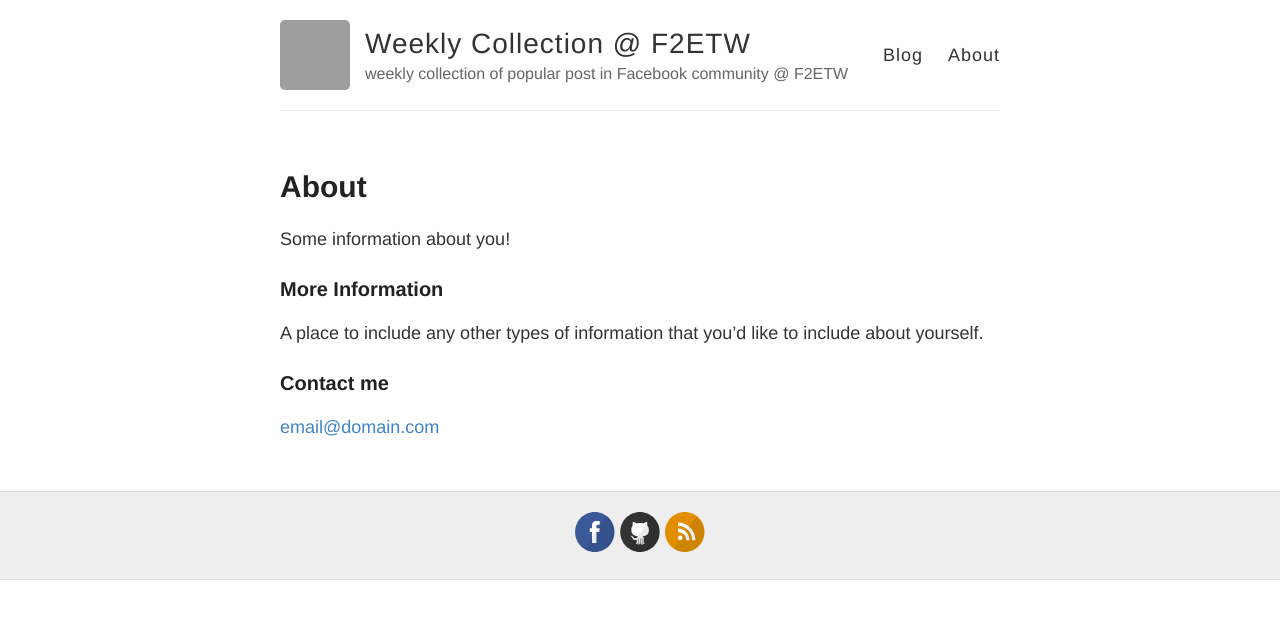
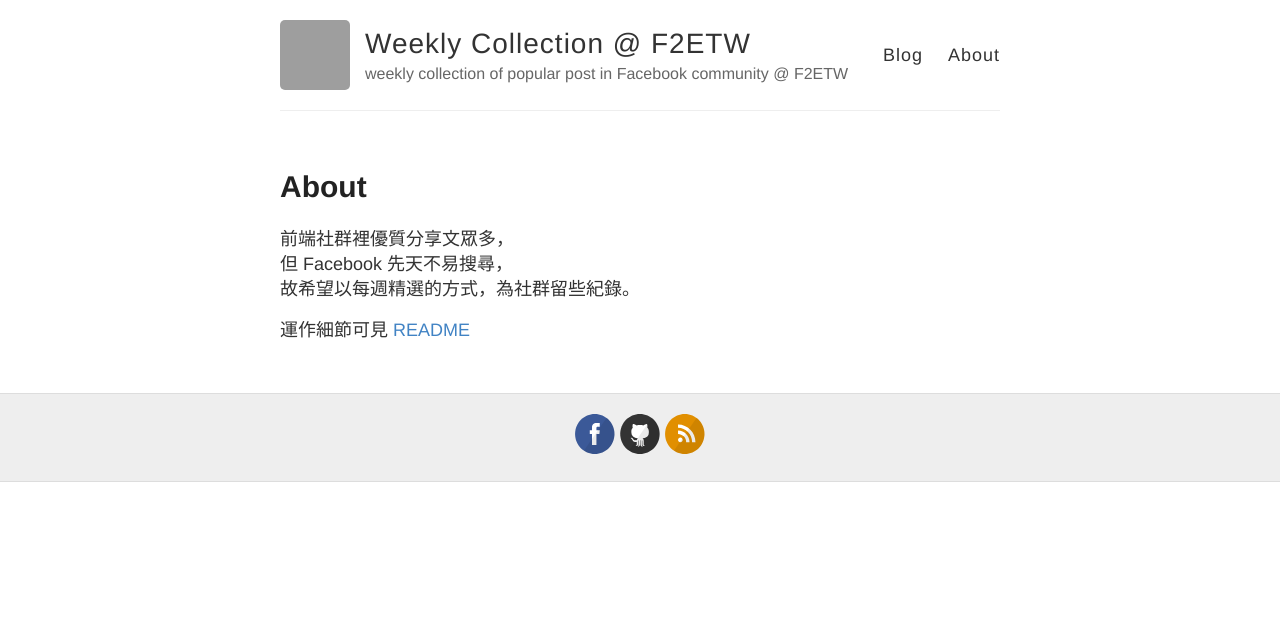
Before and after one commit to f2etw/weekly-collection, a Jekyll site: the page built from about.md, in a window 1280 px wide. Shown: the top 619 px of the page. Built offline with Jekyll 4.4.1, drawn with Linux system fonts in a browser that asks for light colours; grey boxes are pictures that could not be loaded.

Commit message:
update about page

```diff
--- a/about.md
+++ b/about.md
@@ -4,12 +4,8 @@ title: About
 permalink: /about/
 ---
 
-Some information about you!
+前端社群裡優質分享文眾多，
+但 Facebook 先天不易搜尋，
+故希望以每週精選的方式，為社群留些紀錄。
 
-### More Information
-
-A place to include any other types of information that you'd like to include about yourself.
-
-### Contact me
-
-[email@domain.com](mailto:email@domain.com)
+運作細節可見 [README](https://github.com/f2etw/weekly-collection/blob/master/README.md)
```
